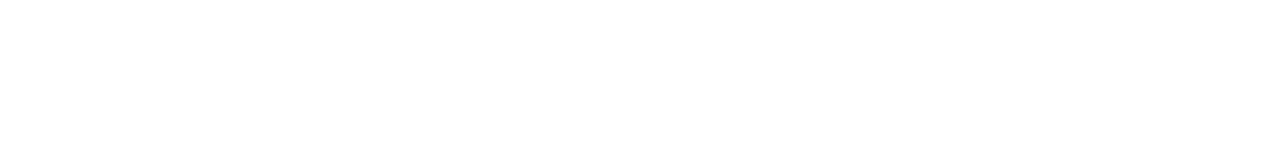
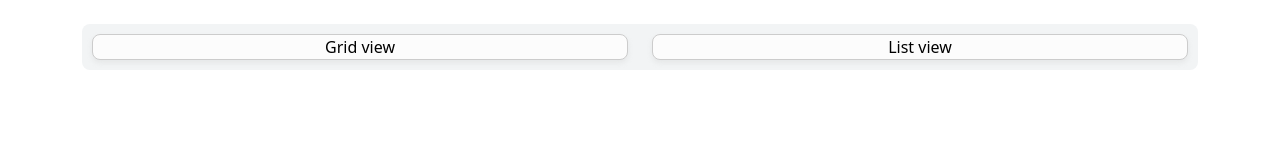
Before and after one commit to ckrook/TodoApp, a website: page index.html in a window 1280 px wide. Drawn offline with nearby package versions, Linux system fonts and the light colour scheme.

Commit message:
addded view compont HTML

```diff
--- a/index.html
+++ b/index.html
@@ -15,7 +15,20 @@
   </head>
   <body>
     <div class="container">
-      <div class="row gx-0"></div>
+      <div class="row gx-0">
+        <div id="view" class="my-4">
+          <div class="row">
+            <div class="col-6">
+              <button type="button" id="grid-view" class="">Grid view</button>
+            </div>
+            <div class="col-6">
+              <button type="button" id="list-view" class="active">
+                List view
+              </button>
+            </div>
+          </div>
+        </div>
+      </div>
     </div>
     <script src="main.js"></script>
   </body>
```
